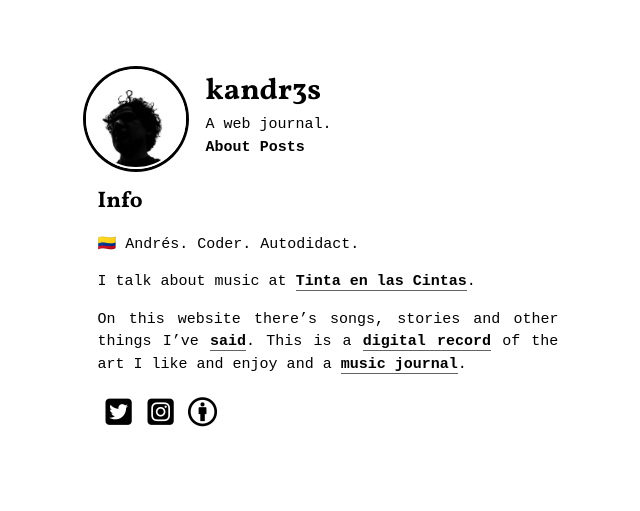
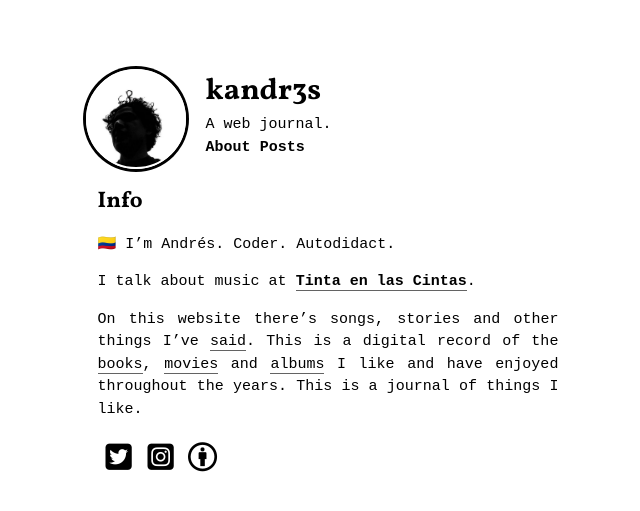
Before and after one commit to kandr3s/kandr3s.github.io, a Jekyll site: the page built from pages/about.md, in a window 1280 px wide. Shown: the top 511 px of the page, without its empty margins (328-968 px from the left). Built offline with Jekyll 4.4.1, drawn with Linux system fonts in a browser that asks for light colours; nearby versions of some CDN libraries.

```diff
--- a/pages/about.md
+++ b/pages/about.md
@@ -3,11 +3,11 @@ layout: page
 title: "Info"
 permalink: /about
 ---
-🇨🇴 Andrés. Coder. Autodidact.
+🇨🇴 I'm Andrés. Coder. Autodidact.
 
 I talk about music at [**Tinta en las Cintas**](https://tintaenlascintas.co).
 
-On this website there's songs, stories and other things I've [**said**](/posts). This is a [**digital record**](/logs) of the art I like and enjoy and a [**music journal**](/music).
+On this website there's songs, stories and other things I've [said](/posts). This is a digital record of the [books](/books), [movies](/films) and [albums](/music) I like and have enjoyed throughout the years. This is a journal of things I like.
 
 <a href="https://twitter.com/kandr3s" target="_blank"><i class="fab fa-twitter-square"></i></a>
 <a href="https://instagram.com/_kandr3s" target="_blank"><i class="fab fa-instagram-square"></i></a>
```
Also changed, not shown: pages/films.md (+5 -5 lines), pages/music.md (+2 -4 lines).
